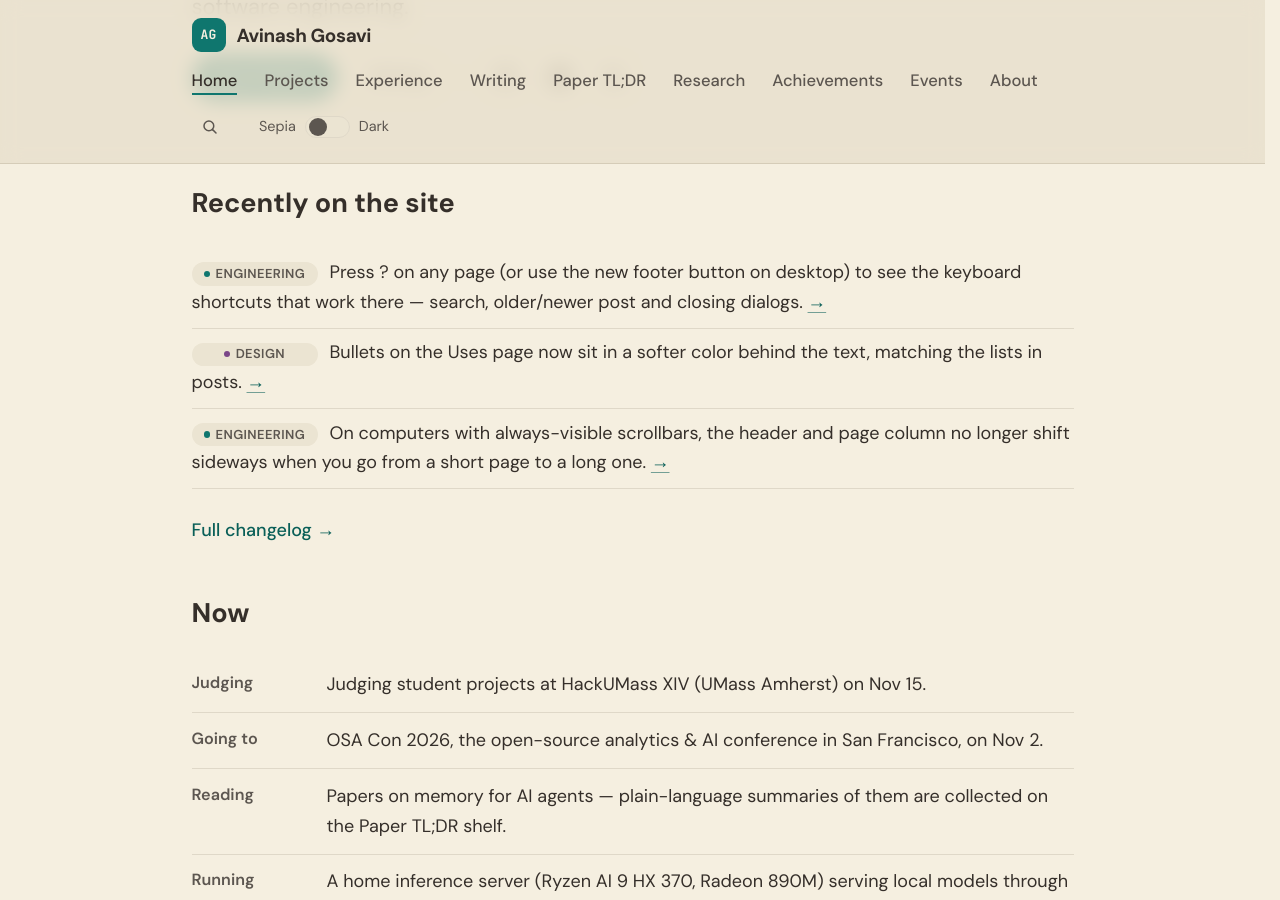
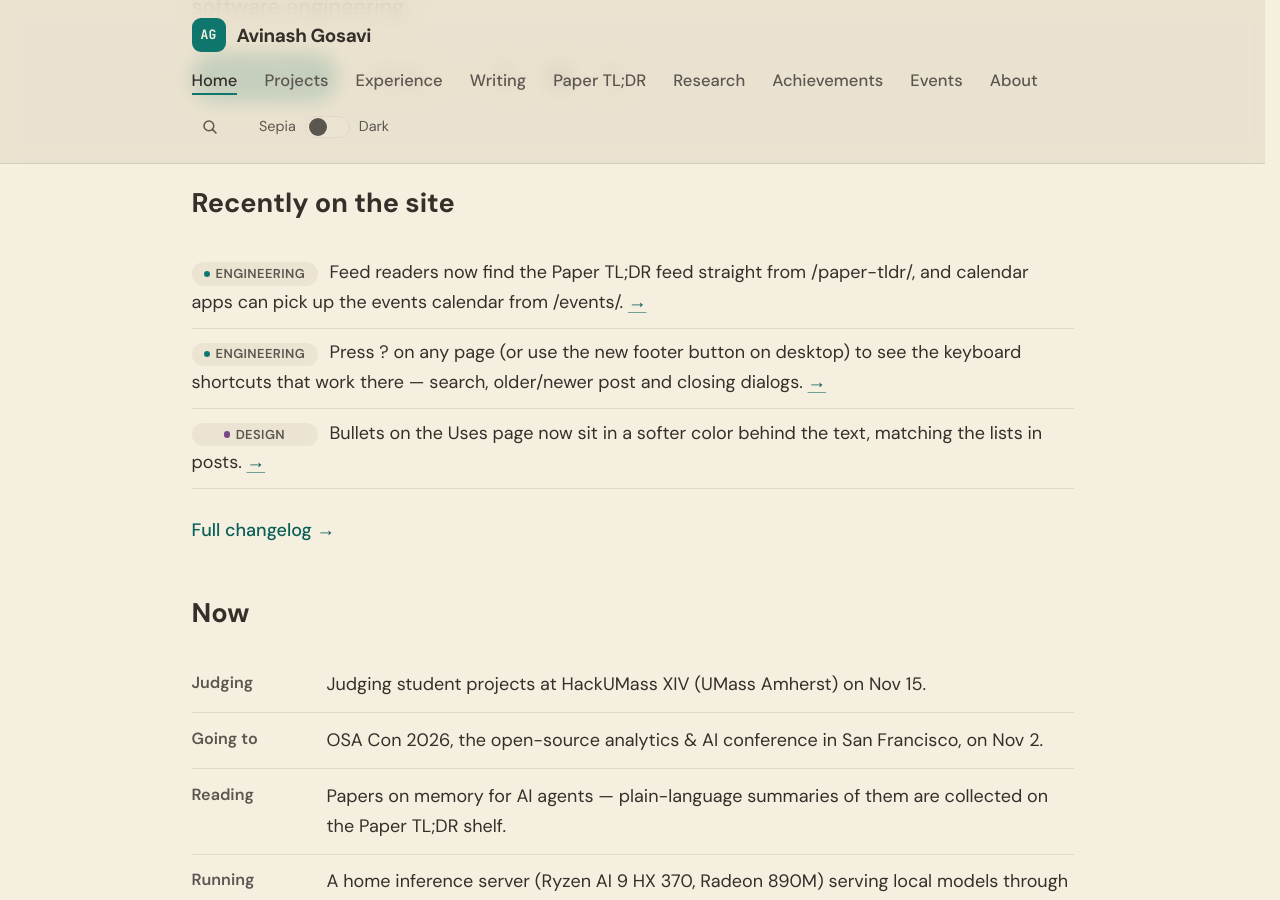
Before and after one commit to aag1091-alt/avinashgosavi.com, a Jekyll site: the page built from index.md, in a window 1280 px wide and 900 px high, scrolled down 554 px. Built offline with Jekyll 4.4.1, drawn with Linux system fonts in a browser that asks for light colours.

Commit message:
Engineering: feed/calendar autodiscovery on /paper-tldr/ and /events/
Co-Authored-By: Claude <noreply@anthropic.com>

```diff
--- a/_data/changelog.yml
+++ b/_data/changelog.yml
@@ -1,5 +1,9 @@
 # Public changelog shown on /changelog and (latest 3) on the homepage.
 # Newest first. desk: Writing | Design | Engineering
+- date: 2026-10-28
+  desk: Engineering
+  text: Feed readers now find the Paper TL;DR feed straight from /paper-tldr/, and calendar apps can pick up the events calendar from /events/.
+  link: /paper-tldr/
 - date: 2026-10-28
   desk: Engineering
   text: Press ? on any page (or use the new footer button on desktop) to see the keyboard shortcuts that work there — search, older/newer post and closing dialogs.
--- a/_layouts/default.html
+++ b/_layouts/default.html
@@ -33,8 +33,12 @@
   <link rel="alternate" type="application/atom+xml" title="{{ fs.title | default: page.series | escape }} series" href="{{ '/feed/' | append: page.series | append: '.xml' | relative_url }}">
   {%- elsif page.url == '/series/' %}{% for fs in site.data.series %}
   <link rel="alternate" type="application/atom+xml" title="{{ fs.title | escape }} series" href="{{ '/feed/' | append: fs.slug | append: '.xml' | relative_url }}">
-  {%- endfor %}{% elsif page.url == '/changelog/' %}
+  {%- endfor %}{% elsif page.url == '/paper-tldr/' %}{% assign fs = site.data.series | where: "slug", "paper-tldr" | first %}
+  <link rel="alternate" type="application/atom+xml" title="{{ fs.title | default: 'Paper TL;DR' | escape }} series" href="{{ '/feed/paper-tldr.xml' | relative_url }}">
+  {%- elsif page.url == '/changelog/' %}
   <link rel="alternate" type="application/atom+xml" title="Changelog" href="{{ '/feed/changelog.xml' | relative_url }}">
+  {%- elsif page.url == '/events/' %}
+  <link rel="alternate" type="text/calendar" title="Upcoming events (iCalendar)" href="{{ '/events.ics' | relative_url }}">
   {%- endif %}
   {%- comment %} Topic feeds (_plugins/topic_feeds.rb): a post advertises the feeds of its own tags, /blog/ all of them, so feed readers offer "follow this topic". {% endcomment %}
   {%- if page.collection == "posts" or page.url == '/blog/' %}{% assign topic_feeds = site.pages | where: "layout", "topic-feed" | sort: "tag" %}{% for tf in topic_feeds %}{% if page.url == '/blog/' or page.tags contains tf.tag %}
```
Also changed, not shown: paper-tldr.md (+1 -1 lines).
